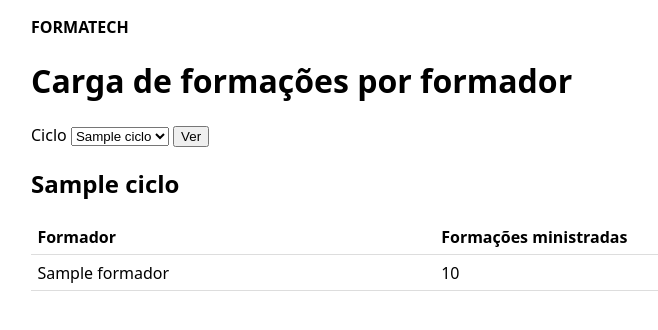
After one commit to karachh/formatech, a Django app: template cronograma/templates/cronograma/carga.html in a window 1280 px wide. The commit adds this page. Shown: the top 330 px of the page, without its empty margins (129-787 px from the left). Run offline with Django 5.2, Linux system fonts and the light colour scheme; the template is opened without the code that fills it: most values are stand-ins (such as "Sample title", 1, 10 or a date in 2020).

Commit message:
T013.1/T013.2: consulta agregada e tela de carga por formador

```diff
--- a/acesso/templates/acesso/home.html
+++ b/acesso/templates/acesso/home.html
@@ -21,6 +21,7 @@
       <li><a href="{% url 'cadastros:temas' %}">Temas</a></li>
       <li><a href="{% url 'cronograma:cronograma' %}">Presença</a> <small>(escolha a formação no cronograma)</small></li>
       <li><a href="{% url 'cronograma:historico' %}">Histórico de temas</a></li>
+      <li><a href="{% url 'cronograma:carga' %}">Carga por formador</a></li>
       <li><a href="{% url 'cronograma:exportar' %}">Exportação</a></li>
     {% else %}
       <li><a href="{% url 'cronograma:historico' %}">Temas que já ministrei</a></li>
--- /dev/null
+++ b/cronograma/templates/cronograma/carga.html
@@ -0,0 +1,35 @@
+{% extends "core/base.html" %}
+
+{% block titulo %}Carga por formador · FORMATECH{% endblock %}
+
+{% block conteudo %}
+<h1>Carga de formações por formador</h1>
+
+<form method="get">
+  <label for="ciclo">Ciclo</label>
+  <select name="ciclo" id="ciclo">
+    {% for c in ciclos %}
+      <option value="{{ c.id }}" {% if ciclo and c.id == ciclo.id %}selected{% endif %}>{{ c.nome }}</option>
+    {% endfor %}
+  </select>
+  <button type="submit">Ver</button>
+</form>
+
+{% if not ciclo %}
+  <p>Não há ciclo para exibir. Escolha um ciclo.</p>
+{% else %}
+  <h2>{{ ciclo.nome }}</h2>
+  {% if carga %}
+    <table>
+      <thead><tr><th>Formador</th><th>Formações ministradas</th></tr></thead>
+      <tbody>
+        {% for formador, total in carga %}
+          <tr><td>{{ formador.nome }}</td><td>{{ total }}</td></tr>
+        {% endfor %}
+      </tbody>
+    </table>
+  {% else %}
+    <p>Nenhum formador ativo cadastrado.</p>
+  {% endif %}
+{% endif %}
+{% endblock %}
--- a/cronograma/urls.py
+++ b/cronograma/urls.py
@@ -12,4 +12,5 @@ urlpatterns = [
     path("cobertura/", views.cobertura, name="cobertura"),
     path("historico/", views.historico, name="historico"),
     path("exportar/", views.exportar, name="exportar"),
+    path("carga/", views.carga, name="carga"),
 ]
```
Also changed, not shown: cronograma/repositories.py (+13 -0 lines), cronograma/services.py (+7 -0 lines), cronograma/views.py (+10 -0 lines).
